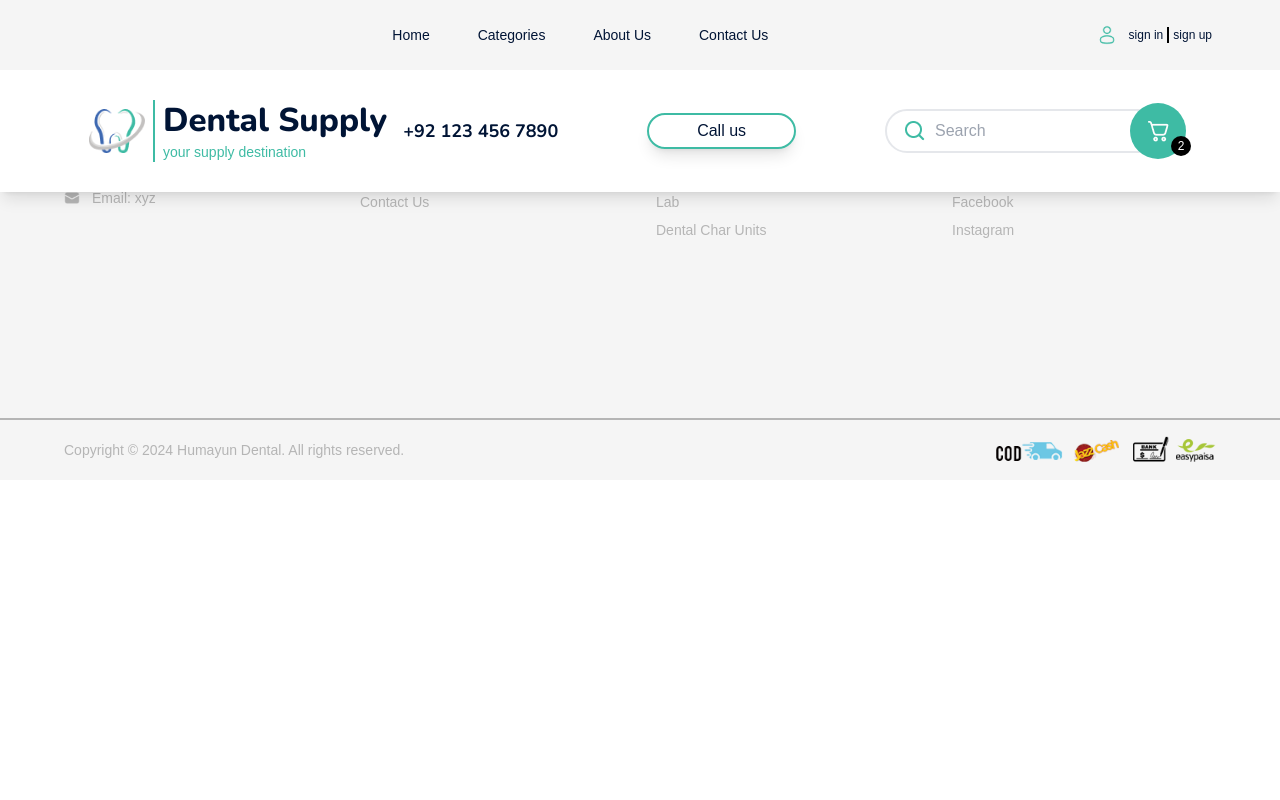
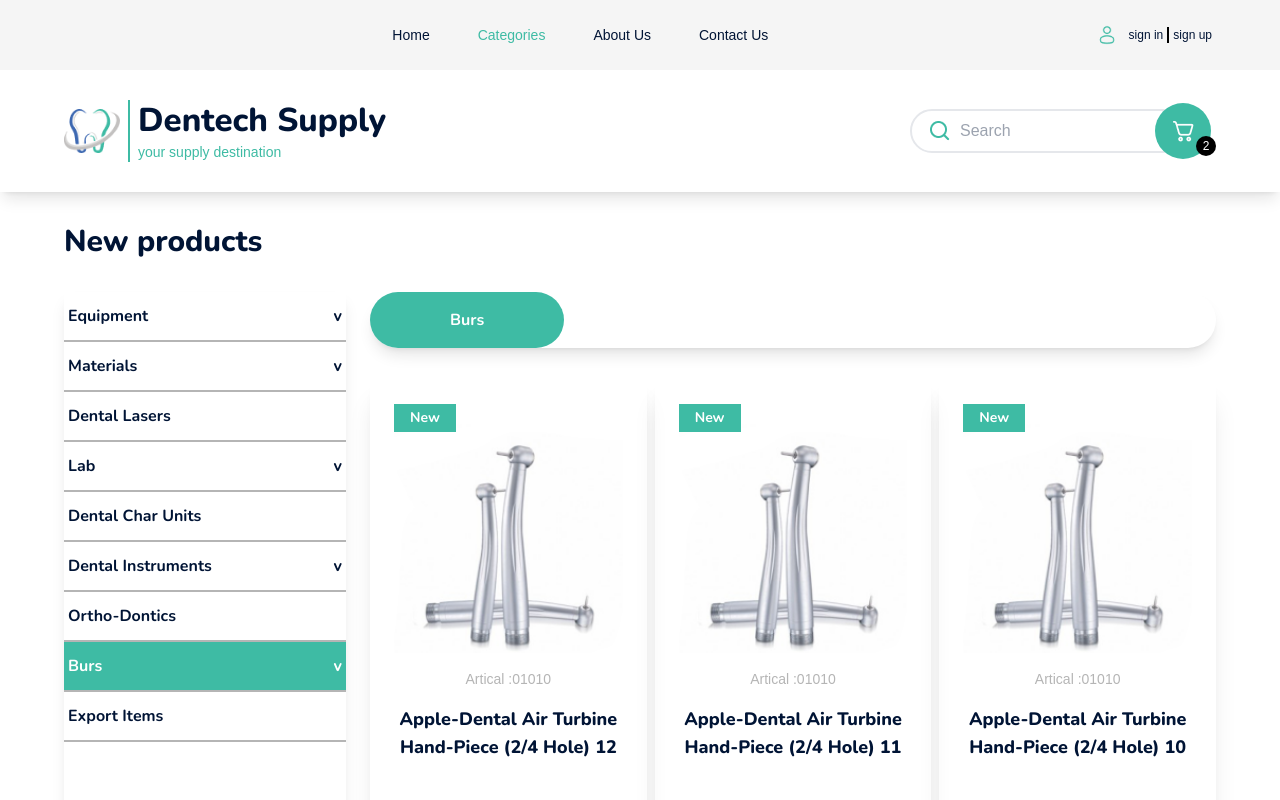
Before and after one commit to SibteDev72/Dentech-Supply-Nuxt, a Nuxt app: page /Shop/Burs in a window 1280 px wide. Shown: the top 800 px of the page. Built offline with nearby package versions, Linux system fonts and the light colour scheme; a web font is replaced by a local one.

Commit message:
Working on Shop Page

```diff
--- a/components/Bar/Navbar.vue
+++ b/components/Bar/Navbar.vue
@@ -9,7 +9,7 @@
           <div v-for="(link, index) in navLinks" :key="index">
             <NuxtLink
               :class="`${
-                path.fullPath === link.path && 'text-textColor4'
+                path.name === link.name && 'text-textColor4'
               } capitalize text-sm cursor-pointer`"
               :to="link.path"
             >
@@ -34,21 +34,16 @@
     <section
       :class="`${
         scrollPosition > 112 && 'lg:hidden'
-      } hidden h-[122px] lg:flex flex-row justify-evenly items-center`"
+      } hidden h-[122px] lg:flex flex-row justify-between px-16 items-center`"
     >
       <div class="flex flex-row gap-2 items-center leading-tight">
         <img class="w-14" src="/new/icons/logo.png" />
         <div class="border-l-2 border-borderPrimary flex flex-col pl-2">
-          <p class="text-[33px] font-extrabold">Dental Supply</p>
+          <p class="text-[33px] font-extrabold">Dentech Supply</p>
           <p class="text-sm text-textColor4">your supply destination</p>
         </div>
-        <p class="text-lg font-bold ml-2">+92 123 456 7890</p>
       </div>
-      <button
-        class="px-12 text-md shadow-lg py-1 border-2 border-borderPrimary rounded-full hover:text-white hover:bg-buttonHover transition-colors duration-300"
-      >
-        Call us
-      </button>
+
       <div class="flex flex-row items-center">
         <InputsSearch />
         <button
@@ -71,6 +66,10 @@ import { navLinks } from "~/constant/data";
 const scrollPosition: any = ref(window);
 const path = useRoute();
 
+onUpdated(() => {
+  console.log(path.name);
+});
+
 onMounted(() => {
   const handleScroll = () => {
     scrollPosition.value = window.scrollY;
--- /dev/null
+++ b/components/Bar/SideBarCategories.vue
@@ -0,0 +1,50 @@
+<template>
+  <div class="w-full h-fit flex flex-col shadow-lg bg-bgPrimary pb-[10rem]">
+    <NuxtLink
+      v-for="(category, index) in categoriesData"
+      :key="index"
+      :to="{ name: 'Shop-category', params: { category: category.title } }"
+      :class="`flex flex-col border-b-2 border-borderSecondary font-bold text-md ${
+        route.params.category === category.title &&
+        'bg-bgColor3 text-textColor5'
+      }`"
+    >
+      <div class="px-1 py-3 flex flex-row justify-between">
+        <p>{{ category.title }}</p>
+        <button
+          :class="`transition-all duration-300 ${
+            subCategoryStatus === true &&
+            route.params.category === category.title &&
+            'rotate-180 '
+          }`"
+          @click="
+            () => {
+              subCategoryStatus = !subCategoryStatus;
+            }
+          "
+          v-if="category.subCategory"
+        >
+          v
+        </button>
+      </div>
+      <div
+        v-if="
+          subCategoryStatus === true && route.params.category === category.title
+        "
+        v-for="(subCategory, index) in category.subCategory"
+        :key="index"
+        class="flex flex-col px-1 py-3 bg-bgPrimary text-textPrimary"
+      >
+        <p>{{ subCategory.title }}</p>
+      </div>
+    </NuxtLink>
+  </div>
+</template>
+
+<script setup lang="ts">
+import type { CategoryItem } from "~/types/Products";
+import { categories } from "~/constant/data";
+const categoriesData: CategoryItem[] = categories;
+const route = useRoute();
+const subCategoryStatus = ref<boolean>(false);
+</script>
--- a/components/Cards/NewProduct.vue
+++ b/components/Cards/Product.vue
@@ -4,6 +4,7 @@
   >
     <div class="relative flex flex-col gap-4 items-center">
       <p
+        v-if="props.data.id >= 7 && props.data.id <= 12"
         class="absolute text-[10px] sm:text-sm px-4 py-1 font-bold top-0 left-0 text-textColor5 bg-bgColor3"
       >
         New
@@ -16,7 +17,7 @@
         Artical :{{ props.data.artical }}
       </p>
       <p class="text-[8px] sm:text-sm lg:text-lg font-extrabold text-center">
-        {{ props.data.title }}
+        {{ props.data.title }} {{ props.data.id }}
       </p>
     </div>
     <button
--- a/components/Content/ContactUs.vue
+++ b/components/Content/ContactUs.vue
@@ -12,7 +12,7 @@
           <div
             class="border-l-2 border-borderPrimary flex flex-col pl-2 leading-tight"
           >
-            <p class="text-2xl font-extrabold">Dental Supply</p>
+            <p class="text-2xl font-extrabold">Dentech Supply</p>
             <p class="text-sm text-textColor4">your supply destination</p>
           </div>
         </div>
@@ -23,7 +23,8 @@
             <img src="/new/icons/location.png" class="w-4 mr-3" />address: xyz
           </span>
           <span class="flex flex-row items-center">
-            <img src="/new/icons/phone.png" class="w-4 mr-3" />Phone: 010000000
+            <img src="/new/icons/phone.png" class="w-4 mr-3" />Phone: +92 123
+            456 7890
           </span>
           <span class="flex flex-row items-center">
             <img src="/new/icons/mail.png" class="w-4 mr-3" />Email: xyz
--- /dev/null
+++ b/composables/Data.ts
@@ -0,0 +1,18 @@
+import type { CategoryItem } from "~/types/Products";
+export const useSelectedCategory = () =>
+  useState<CategoryItem>("category", () => ({
+    id: 1,
+    imgSrc: "categories.png",
+    title: "Equipment",
+    subCategory: [
+      "Autoclave",
+      "Dental Amalgamator",
+      "Digital System and Intra Oral Camera",
+      "Endo Motor & Apex Locator",
+      "Hand Piece",
+      "Implant & Surgery",
+      "Light Cure",
+      "RVG Sensor",
+      "Ultrasonic Scaler",
+    ],
+  }));
--- a/constant/data.ts
+++ b/constant/data.ts
@@ -1,54 +1,37 @@
 import type { navLinkInterface } from "~/types/NavLink";
-import type { ProductItem, CategoryItem, BrandItem } from "~/types/Products";
+import type {
+  ProductItem,
+  SubCategoryItemn,
+  CategoryItem,
+  BrandItem,
+} from "~/types/Products";
 import type { ServiceItem } from "~/types/Services";
 import type { aboutPointInteface } from "~/types/About";
 
 export const navLinks: navLinkInterface[] = [
   {
     id: 1,
+    name: "index",
     title: "home",
     path: "/",
   },
   {
     id: 2,
+    name: "Shop-category",
     title: "categories",
-    path: "/#",
+    path: "/Shop/Equipment",
   },
   {
     id: 3,
+    name: "About",
     title: "about us",
     path: "/about",
   },
   {
     id: 4,
+    name: "Contact",
     title: "contact us",
     path: "/contact",
-  },
-];
-export const newProducts: ProductItem[] = [
-  {
-    id: 1,
-    imgSrc: "NewProduct.png",
-    artical: "01010",
-    title: "Apple-Dental Air Turbine Hand-Piece (2/4 Hole)",
-  },
-  {
-    id: 2,
-    imgSrc: "NewProduct.png",
-    artical: "01010",
-    title: "Apple-Dental Air Turbine Hand-Piece (2/4 Hole)",
-  },
-  {
-    id: 3,
-    imgSrc: "NewProduct.png",
-    artical: "01010",
-    title: "Apple-Dental Air Turbine Hand-Piece (2/4 Hole)",
-  },
-  {
-    id: 4,
-    imgSrc: "NewProduct.png",
-    artical: "01010",
-    title: "Apple-Dental Air Turbine Hand-Piece (2/4 Hole)",
   },
 ];
 export const services: ServiceItem[] = [
@@ -77,21 +60,220 @@ export const services: ServiceItem[] = [
     text: "Our return customers are like the reliable instruments in a well-stocked dental kit",
   },
 ];
+export const subCategories: SubCategoryItemn[] = [
+  {
+    id: 1,
+    title: "Autoclave",
+  },
+  {
+    id: 2,
+    title: "Adhesive",
+  },
+  {
+    id: 3,
+    title: "Carbide Burs",
+  },
+  {
+    id: 4,
+    title: "Dental Amalgamator",
+  },
+  {
+    id: 5,
+    title: "Digital System and Intra Oral Camera",
+  },
+  {
+    id: 6,
+    title: "Disposable Surgical",
+  },
+  {
+    id: 7,
+    title: "Disinfectant",
+  },
+  {
+    id: 8,
+    title: "Diamond Burs",
+  },
+  {
+    id: 9,
+    title: "Endodontics",
+  },
+  {
+    id: 10,
+    title: "Endo Motor & Apex Locator",
+  },
+  {
+    id: 11,
+    title: "Equipment",
+  },
+  {
+    id: 12,
+    title: "Hand Piece",
+  },
+  {
+    id: 13,
+    title: "Impression",
+  },
+  {
+    id: 14,
+    title: "Implant & Surgery",
+  },
+  {
+    id: 15,
+    title: "Light Cure",
+  },
+  {
+    id: 16,
+    title: "Materials",
+  },
+  {
+    id: 17,
+    title: "Orthodontics",
+  },
+  {
+    id: 18,
+    title: "Ortho-Dontics Instruments",
+  },
+  {
+    id: 19,
+    title: "Operative & Surgical Instruments",
+  },
+  {
+    id: 20,
+    title: "Periodontal",
+  },
+  {
+    id: 21,
+    title: "Preventive",
+  },
+  {
+    id: 22,
+    title: "RVG Sensor",
+  },
+  {
+    id: 23,
+    title: "Restorative & Lutting",
+  },
+  {
+    id: 24,
+    title: "Ultrasonic Scaler",
+  },
+];
+export const Products: ProductItem[] = [
+  {
+    id: 1,
+    imgSrc: "NewProduct.png",
+    artical: "01010",
+    title: "Apple-Dental Air Turbine Hand-Piece (2/4 Hole)",
+  },
+  {
+    id: 2,
+    imgSrc: "NewProduct.png",
+    artical: "01010",
+    title: "Apple-Dental Air Turbine Hand-Piece (2/4 Hole)",
+  },
+  {
+    id: 3,
+    imgSrc: "NewProduct.png",
+    artical: "01010",
+    title: "Apple-Dental Air Turbine Hand-Piece (2/4 Hole)",
+  },
+  {
+    id: 4,
+    imgSrc: "NewProduct.png",
+    artical: "01010",
+    title: "Apple-Dental Air Turbine Hand-Piece (2/4 Hole)",
+  },
+  {
+    id: 5,
+    imgSrc: "NewProduct.png",
+    artical: "01010",
+    title: "Apple-Dental Air Turbine Hand-Piece (2/4 Hole)",
+  },
+  {
+    id: 6,
+    imgSrc: "NewProduct.png",
+    artical: "01010",
+    title: "Apple-Dental Air Turbine Hand-Piece (2/4 Hole)",
+  },
+  {
+    id: 7,
+    imgSrc: "NewProduct.png",
+    artical: "01010",
+    title: "Apple-Dental Air Turbine Hand-Piece (2/4 Hole)",
+  },
+  {
+    id: 8,
+    imgSrc: "NewProduct.png",
+    artical: "01010",
+    title: "Apple-Dental Air Turbine Hand-Piece (2/4 Hole)",
+  },
+  {
+    id: 9,
+    imgSrc: "NewProduct.png",
+    artical: "01010",
+    title: "Apple-Dental Air Turbine Hand-Piece (2/4 Hole)",
+  },
+  {
+    id: 10,
+    imgSrc: "NewProduct.png",
+    artical: "01010",
+    title: "Apple-Dental Air Turbine Hand-Piece (2/4 Hole)",
+  },
+  {
+    id: 11,
+    imgSrc: "NewProduct.png",
+    artical: "01010",
+    title: "Apple-Dental Air Turbine Hand-Piece (2/4 Hole)",
+  },
+  {
+    id: 12,
+    imgSrc: "NewProduct.png",
+    artical: "01010",
+    title: "Apple-Dental Air Turbine Hand-Piece (2/4 Hole)",
+  },
+];
 export const categories: CategoryItem[] = [
   {
     id: 1,
     imgSrc: "categories.png",
     title: "Equipment",
     subCategory: [
-      "Autoclave",
-      "Dental Amalgamator",
-      "Digital System and Intra Oral Camera",
-      "Endo Motor & Apex Locator",
-      "Hand Piece",
-      "Implant & Surgery",
-      "Light Cure",
-      "RVG Sensor",
-      "Ultrasonic Scaler",
+      {
+        id: 1,
+        title: "Autoclave",
+      },
+      {
+        id: 4,
+        title: "Dental Amalgamator",
+      },
+      {
+        id: 5,
+        title: "Digital System and Intra Oral Camera",
+      },
+      {
+        id: 10,
+        title: "Endo Motor & Apex Locator",
+      },
+      {
+        id: 12,
+        title: "Hand Piece",
+      },
+      {
+        id: 14,
+        title: "Implant & Surgery",
+      },
+      {
+        id: 15,
+        title: "Light Cure",
+      },
+      {
+        id: 21,
+        title: "RVG Sensor",
+      },
+      {
+        id: 23,
+        title: "Ultrasonic Scaler",
+      },
     ],
   },
   {
@@ -99,16 +281,42 @@ export const categories: CategoryItem[] = [
     imgSrc: "categories.png",
     title: "Materials",
     subCategory: [
-      "Adhesive",
-      "Disposable Surgical",
-      "Disinfectant",
-      "Endodontics",
-      "Impression",
-      "Orthodontics",
-      "Periodontal",
-      "Preventive",
-      "Restorative & Lutting",
-      "Others",
+      {
+        id: 2,
+        title: "Adhesive",
+      },
+      {
+        id: 6,
+        title: "Disposable Surgical",
+      },
+      {
+        id: 7,
+        title: "Disinfectant",
+      },
+      {
+        id: 9,
+        title: "Endodontics",
+      },
+      {
+        id: 13,
+        title: "Impression",
+      },
+      {
+        id: 16,
+        title: "Orthodontics",
+      },
+      {
+        id: 19,
+        title: "Periodontal",
+      },
+      {
+        id: 20,
+        title: "Preventive",
+      },
+      {
+        id: 22,
+        title: "Restorative & Lutting",
+      },
     ],
   },
   {
@@ -120,7 +328,17 @@ export const categories: CategoryItem[] = [
     id: 4,
     imgSrc: "categories.png",
     title: "Lab",
-    subCategory: ["Equipment", "Materials"],
+    subCategory: [
+      {
+        id: 11,
+        title: "Equipment",
+      },
+
+      {
+        id: 16,
+        title: "Materials",
+      },
+    ],
   },
   {
     id: 5,
@@ -132,8 +350,14 @@ export const categories: CategoryItem[] = [
     imgSrc: "categories.png",
     title: "Dental Instruments",
     subCategory: [
-      "Ortho-Dontics Instruments",
-      "Operative & Surgical Instruments",
+      {
+        id: 18,
+        title: "Ortho-Dontics Instruments",
+      },
+      {
+        id: 19,
+        title: "Operative & Surgical Instruments",
+      },
     ],
   },
   {
@@ -145,7 +369,16 @@ export const categories: CategoryItem[] = [
     id: 8,
     imgSrc: "categories.png",
     title: "Burs",
-    subCategory: ["Diamond Burs", "Carbide Burs"],
+    subCategory: [
+      {
+        id: 8,
+        title: "Diamond Burs",
+      },
+      {
+        id: 3,
+        title: "Carbide Burs",
+      },
+    ],
   },
   {
     id: 9,
--- a/pages/Contact/index.vue
+++ b/pages/Contact/index.vue
@@ -140,7 +140,7 @@ const form = reactive({
   message: "",
 });
 const handleSubmit = () => {
-  console.log(form);
+  console.table(form);
   // form.name = "";
   // form.company = "";
   // form.phone = "";
--- /dev/null
+++ b/pages/Shop/[category].vue
@@ -0,0 +1,39 @@
+<template>
+  <div
+    class="text-textPrimary px-6 md:px-8 lg:px-[4rem] flex flex-col mt-[96px] lg:mt-[192px] w-full min-h-[calc(100vh-96px)] lg:min-h-[calc(100vh-192px)]"
+  >
+    <div class="flex flex-col py-8">
+      <p class="text-3xl font-extrabold">New products</p>
+    </div>
+    <div class="flex flex-row gap-6">
+      <div class="w-[25%]">
+        <BarSideBarCategories />
+      </div>
+      <div class="flex flex-col gap-[2rem] w-[75%]">
+        <div
+          class="flex flex-row justify-between items-center w-full h-fit bg-bgPrimary shadow-lg rounded-full"
+        >
+          <span
+            class="bg-bgColor3 rounded-full text-textColor5 font-bold px-[5rem] py-[1rem]"
+          >
+            {{ route.params.category }}
+          </span>
+        </div>
+        <article class="grid grid-cols-3 gap-2">
+          <CardsProduct
+            v-for="(item, index) in sortedProducts"
+            :key="index"
+            :data="item"
+          />
+        </article>
+      </div>
+    </div>
+  </div>
+</template>
+
+<script setup lang="ts">
+import { Products } from "~/constant/data";
+
+const route = useRoute();
+const sortedProducts = [...Products].sort((a, b) => b.id - a.id);
+</script>
--- a/types/NavLink.ts
+++ b/types/NavLink.ts
@@ -1,5 +1,6 @@
 export type navLinkInterface = {
   id: number;
+  name: string;
   title: string;
   path: string;
 };
```
Also changed, not shown: components/Cards/Category.vue (+5 -2 lines), components/Content/Home.vue (+14 -5 lines), types/Products.ts (+6 -1 lines).
